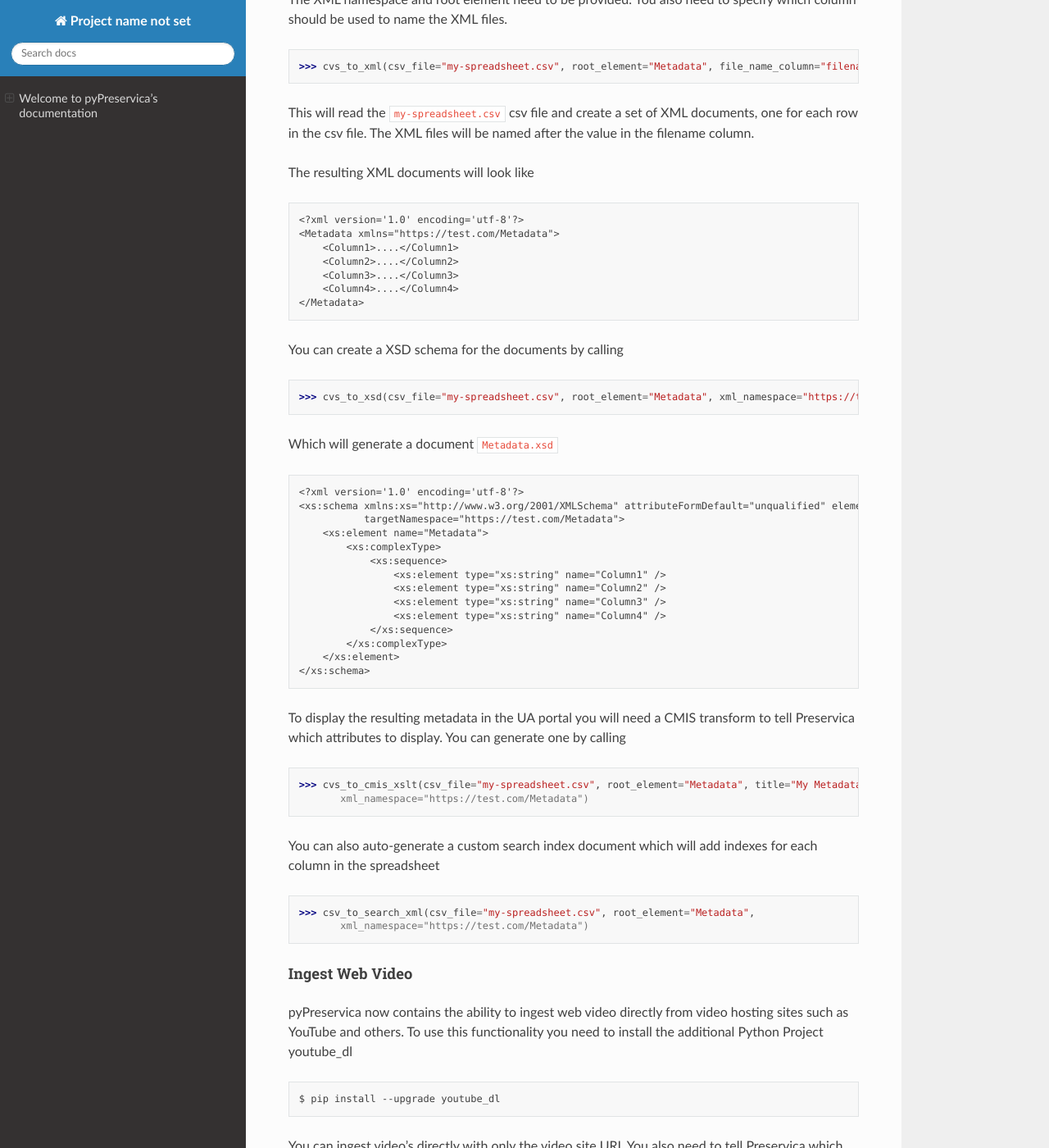
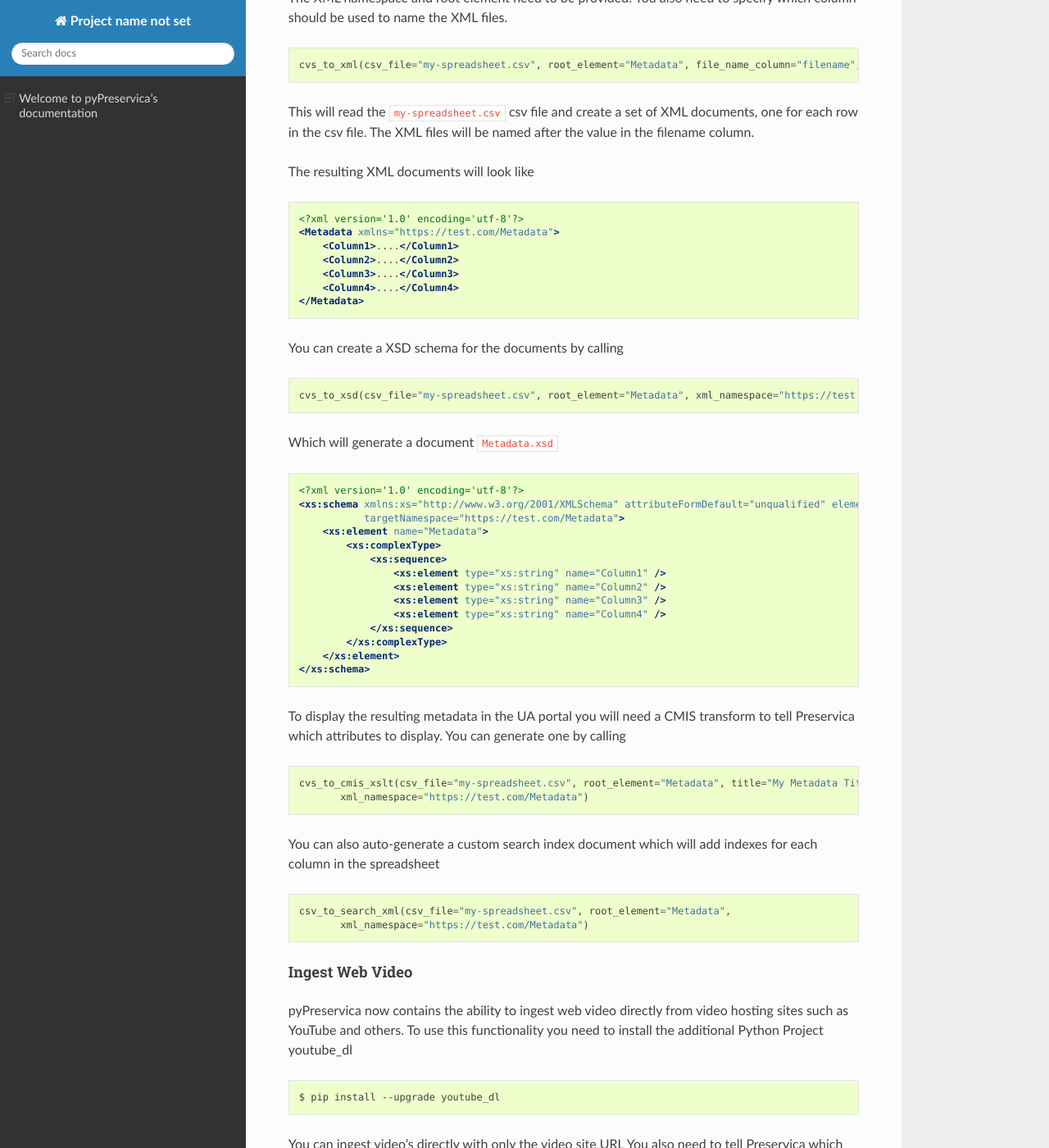
Before and after one commit to carj/pyPreservica, a Sphinx documentation site: the page built from docs/index.rst, in a window 1280 px wide and 1400 px high, scrolled down 30863 px. Shown: the whole window at 82% size. Built offline with Sphinx 7.4.7 and the Read the Docs theme 2.0.0, drawn with Linux system fonts in a browser that asks for light colours; some of the changed text lies outside the part shown.

Commit message:
doc file code block changes

```diff
--- a/docs/conf.py
+++ b/docs/conf.py
@@ -12,4 +12,4 @@ extensions = [
 
 html_theme = "sphinx_rtd_theme"
 
-pygments_style = 'default'
+pygments_style = 'sphinx'
--- a/docs/index.rst
+++ b/docs/index.rst
@@ -978,7 +978,7 @@ List actions performed against this entity
 Events Across Entities
 ^^^^^^^^^^^^^^^^^^^^^^^^^^^
 
-List actions performed against all entities within the repository. The event is a dict() object containing
+List actions performed against all entities within the repository. The event is a ``dict()`` object containing
 the event attributes
 
 .. code-block:: python
@@ -986,16 +986,13 @@ the event attributes
     for event in client.all_events():
         print(event)
 
-
-
-
 Add or remove asset and folder icons
 ^^^^^^^^^^^^^^^^^^^^^^^^^^^^^^^^^^^^^^^^
 
 You can now add and remove icons on assets and folders using the API. The icons will be displayed in the Explorer and
 Universal Access interfaces.
-.. code-block:: python
-
+
+.. code-block:: python
 
     folder = client.folder("edf403d0-04af-46b0-ab21-e7a620bfdedf")
     client.add_thumbnail(folder, "../my-icon.png")
@@ -1038,30 +1035,38 @@ Preservica now supports replacing individual Content Objects within an Asset. Th
 a large digitised object such as book and you subsequently discover that a page has been digitised incorrectly.
 You would like to replace a single page (Content Object) without having to delete and re-ingest the complete Asset.
 
-The non-blocking (asynchronous) API call will replace the last active Generation of the Content Object ::
-
-    >>> content_object = client.content_object('0f2997f7-728c-4e55-9f92-381ed1260d70')
-    >>> file = "C:/book/page421.tiff"
-    >>> pid = client.replace_generation_async(content_object, file)
-
-This will return a process id which can be used to monitor the replacement workflow using ::
-
-    >>> status = client.get_async_progress(pid)
+The non-blocking (asynchronous) API call will replace the last active Generation of the Content Object
+
+.. code-block:: python
+
+    content_object = client.content_object('0f2997f7-728c-4e55-9f92-381ed1260d70')
+    file = "C:/book/page421.tiff"
+    pid = client.replace_generation_async(content_object, file)
+
+This will return a process id which can be used to monitor the replacement workflow using
+
+.. code-block:: python
+
+    status = client.get_async_progress(pid)
 
 By default the API will generate a new fixity value on the client using the same fixity algorithm as the original Generation you are replacing.
 If you want to use a different fixity algorithm or you want to use a pre-calculated or existing fixity value you can specify the
-algorithm and value. ::
-
-    >>> content_object = client.content_object('0f2997f7-728c-4e55-9f92-381ed1260d70')
-    >>> file = "C:/book/page421.tiff"
-    >>> pid = client.replace_generation_async(content_object, file, fixity_algorithm='SHA1', fixity_value='2fd4e1c67a2d28fced849ee1bb76e7391b93eb12')
+algorithm and value.
+
+.. code-block:: python
+
+    content_object = client.content_object('0f2997f7-728c-4e55-9f92-381ed1260d70')
+    file = "C:/book/page421.tiff"
+    pid = client.replace_generation_async(content_object, file, fixity_algorithm='SHA1', fixity_value='2fd4e1c67a2d28fced849ee1bb76e7391b93eb12')
 
 There is also an synchronous or blocking version which will wait for the replace workflow to complete before returning
-back to the caller. ::
-
-    >>> content_object = client.content_object('0f2997f7-728c-4e55-9f92-381ed1260d70')
-    >>> file = "C:/book/page421.tiff"
-    >>> workflow_status = client.replace_generation_sync(content_object, file)
+back to the caller.
+
+.. code-block:: python
+
+    content_object = client.content_object('0f2997f7-728c-4e55-9f92-381ed1260d70')
+    file = "C:/book/page421.tiff"
+    workflow_status = client.replace_generation_sync(content_object, file)
 
 
 Export OPEX Package
@@ -1071,20 +1076,24 @@ pyPreservica allows clients to request a full package export from the system by
 this will start an export workflow and download the resulting dissemination package when the export workflow has completed.
 
 The resulting package will be a zipped OPEX formatted package containing the digital content and metadata.
-The ``export_opex`` API is a blocking call which will wait for the export workflow to complete before downloading the package. ::
-
-    >>> folder = client.folder('0f2997f7-728c-4e55-9f92-381ed1260d70')
-    >>> opex_zip = client.export_opex(folder)
+The ``export_opex`` API is a blocking call which will wait for the export workflow to complete before downloading the package.
+
+.. code-block:: python
+
+    folder = client.folder('0f2997f7-728c-4e55-9f92-381ed1260d70')
+    opex_zip = client.export_opex(folder)
 
 The output is the name of the downloaded zip file in the current working directory.
 
 By default the OPEX package includes metadata, digital content with the latest active generations
 and the parent hierarchy.
 
-The API can be called on either a folder or a single asset.  ::
-
-    >>> asset = client.asset('1f2129f7-728c-4e55-9f92-381ed1260d70')
-    >>> opex_zip = client.export_opex(asset)
+The API can be called on either a folder or a single asset.
+
+.. code-block:: python
+
+    asset = client.asset('1f2129f7-728c-4e55-9f92-381ed1260d70')
+    opex_zip = client.export_opex(asset)
 
 The call also takes the following optional arguments
 
@@ -1093,14 +1102,12 @@ The call also takes the following optional arguments
 * ``IncludedGenerations``       "LatestActive" or "AllActive" or "All"
 * ``IncludeParentHierarchy``    "true" or "false"
 
-e.g.    ::
-
-
-    >>> folder = client.folder('0f2997f7-728c-4e55-9f92-381ed1260d70')
-    >>> opex_zip = client.export_opex(folder, IncludeContent="Content", IncludeMetadata="MetadataWithEvents")
-
-
-
+e.g.
+
+.. code-block:: python
+
+    folder = client.folder('0f2997f7-728c-4e55-9f92-381ed1260d70')
+    opex_zip = client.export_opex(folder, IncludeContent="Content", IncludeMetadata="MetadataWithEvents")
 
 
 Content API
@@ -1113,84 +1120,104 @@ https://us.preservica.com/api/content/documentation.html
 The content API is a readonly interface which returns json documents rather than XML and which has some duplication
 with the entity API, but it does contain search capabilities.
 
-The content API client is created using ::
-
-    >>> from pyPreservica import *
-    >>> client = ContentAPI()
+The content API client is created using
+
+.. code-block:: python
+
+    from pyPreservica import *
+    client = ContentAPI()
 
 
 object-details
 ^^^^^^^^^^^^^^^^^
 
-Get the details for a Asset or Folder as a raw json document::
-
-    >>> client = ContentAPI()
-    >>> client.object_details("IO", "uuid")
-    >>> client.object_details("SO", "uuid")
+Get the details for a Asset or Folder as a raw json document
+
+.. code-block:: python
+
+    client = ContentAPI()
+    client.object_details("IO", "uuid")
+    client.object_details("SO", "uuid")
 
 
 indexed-fields
 ^^^^^^^^^^^^^^^^^
 
 Get a list of all the indexed metadata fields within the solr server. This includes the default
-xip.* fields and any custom indexes which have been created through custom index files. ::
-
-    >>> client = ContentAPI()
-    >>> client.indexed_fields():
+xip.* fields and any custom indexes which have been created through custom index files.
+
+.. code-block:: python
+
+    client = ContentAPI()
+    client.indexed_fields():
 
 Search
 ^^^^^^^^^
 
-Search the repository using a single expression which matches on any indexed field. ::
-
-    >>> client = ContentAPI()
-    >>> client.simple_search_csv()
+Search the repository using a single expression which matches on any indexed field.
+
+.. code-block:: python
+
+    client = ContentAPI()
+    client.simple_search_csv()
 
 Searches for everything and writes the results to a csv file called "search.csv", by default the csv
 columns contain reference, title, description, document_type, parent_ref, security_tag.
 
 You can pass the query term as the first argument (% is the wildcard character) and
-the csv file name as the second argument. ::
-
-    >>> client = ContentAPI()
-    >>> client.simple_search_csv("%", "results.csv")
-
-    >>> client = ContentAPI()
-    >>> client.simple_search_csv("Oxford", "oxford.csv")
-
-    >>> client = ContentAPI()
-    >>> client.simple_search_csv("History of Oxford", "history.csv")
-
-The last argument is an optional list of indexed fields which are the csv file columns. ::
-
-    >>> client = ContentAPI()
-    >>> metadata_fields = ["xip.reference", "xip.title", "xip.description", "xip.document_type", "xip.parent_ref", "xip.security_descriptor"]
-    >>> client.simple_search_csv("%", "results.csv", metadata_fields)
-
-
-or to include everything except the full text index value ::
-
-    >>> client = ContentAPI()
-    >>> everything = list(filter(lambda x: x != "xip.full_text", client.indexed_fields()))
-    >>> client.simple_search_csv("%", "results.csv", everything)
+the csv file name as the second argument.
+
+.. code-block:: python
+
+    client = ContentAPI()
+    client.simple_search_csv("%", "results.csv")
+
+    client = ContentAPI()
+    client.simple_search_csv("Oxford", "oxford.csv")
+
+    client = ContentAPI()
+    client.simple_search_csv("History of Oxford", "history.csv")
+
+The last argument is an optional list of indexed fields which are the csv file columns.
+
+.. code-block:: python
+
+    client = ContentAPI()
+    metadata_fields = ["xip.reference", "xip.title", "xip.description", "xip.document_type", "xip.parent_ref", "xip.security_descriptor"]
+    client.simple_search_csv("%", "results.csv", metadata_fields)
+
+
+or to include everything except the full text index value
+
+.. code-block:: python
+
+    client = ContentAPI()
+    everything = list(filter(lambda x: x != "xip.full_text", client.indexed_fields()))
+    client.simple_search_csv("%", "results.csv", everything)
 
 
 There is an equivalent call which does not write the output to CSV, but returns a list of dictionary objects. This is useful if you want
-to process the results within the script and not generate a report directly. ::
-
-    >>> client = ContentAPI()
-    >>> results = simple_search_list("History of Oxford")
-
-and ::
-
-    >>> client = ContentAPI()
-    >>> metadata_fields = ["xip.reference", "xip.title", "xip.description", "xip.document_type", "xip.parent_ref", "xip.security_descriptor"]
-    >>> results = simple_search_list("History of Oxford", metadata_fields)
-
-
-If you want to do searches with advanced filter terms then the following calls can be used. ::
-
-    >>> client = ContentAPI()
+to process the results within the script and not generate a report directly.
+
+.. code-block:: python
+
+    client = ContentAPI()
+    results = simple_search_list("History of Oxford")
+
+and
+
+.. code-block:: python
+
+    client = ContentAPI()
+    metadata_fields = ["xip.reference", "xip.title", "xip.description", "xip.document_type", "xip.parent_ref", "xip.security_descriptor"]
+    results = simple_search_list("History of Oxford", metadata_fields)
+
+
+If you want to do searches with advanced filter terms then the following calls can be used.
+
+.. code-block:: python
+
+    client = ContentAPI()
 
 
 Upload API
@@ -1210,14 +1237,18 @@ The package can also be a regular zip file containing just folders and files wit
 Uploading Packages
 ^^^^^^^^^^^^^^^^^^^^^
 
-The upload API client is created using ::
-
-    >>> from pyPreservica import *
-    >>> upload = UploadAPI()
-
-Once you have a client you can use it to upload packages.::
-
-    >>> upload.upload_zip_package("my-package.zip")
+The upload API client is created using
+
+.. code-block:: python
+
+    from pyPreservica import *
+    upload = UploadAPI()
+
+Once you have a client you can use it to upload packages.
+
+.. code-block:: python
+
+    upload.upload_zip_package("my-package.zip")
 
 Will upload the local zip file and start an ingest workflow if one is enabled.
 
@@ -1233,12 +1264,14 @@ The zip file can be any of the following:
 
 If the package is a simple zipped folder without a manifest XML then you will want to pass information to the
 ingest to specify which folder the content should be ingested into.
-To specify the parent folder of the ingest pass a folder object as the second argument. ::
-
-    >>> upload = UploadAPI()
-    >>> client = EntityAPI()
-    >>> folder = client.folder("edf403d0-04af-46b0-ab21-e7a620bfdedf")
-    >>> upload.upload_zip_package(path_to_zip_package="my-package.zip", folder=folder)
+To specify the parent folder of the ingest pass a folder object as the second argument.
+
+.. code-block:: python
+
+    upload = UploadAPI()
+    client = EntityAPI()
+    folder = client.folder("edf403d0-04af-46b0-ab21-e7a620bfdedf")
+    upload.upload_zip_package(path_to_zip_package="my-package.zip", folder=folder)
 
 
 Monitoring Upload Progress
@@ -1251,15 +1284,17 @@ pyPreservica executes the class's ``__call__`` method. For each invocation, the
 number of bytes transferred up to that point. This information can be used to implement a progress monitor.
 
 The following Callback setting instructs pyPreservica to create an instance of the UploadProgressCallback class.
-During the upload, the instance's ``__call__`` method will be invoked intermittently.::
-
- >>> from pyPreservica import UploadProgressCallback
- >>> my_callback=UploadProgressCallback("my-package.zip")
- >>> client.upload_zip_package(path_to_zip_package="my-package.zip", folder=folder, callback=my_callback)
+During the upload, the instance's ``__call__`` method will be invoked intermittently.
+
+.. code-block:: python
+
+    from pyPreservica import UploadProgressCallback
+    my_callback=UploadProgressCallback("my-package.zip")
+    client.upload_zip_package(path_to_zip_package="my-package.zip", folder=folder, callback=my_callback)
 
 The default pyPreservica ``UploadProgressCallback`` looks like
 
-.. code:: python
+.. code-block:: python
 
     import os
     import sys
@@ -1287,34 +1322,44 @@ Creating Packages
 The UploadAPI module also contains functions for creating XIPv6 packages directly from content files.
 
 To create a package containing a single preservation Content Object (file) as part of an Asset which will
-be a child of specified folder ::
-
-    >>> package_path = simple_asset_package(preservation_file="my-image.tiff",  parent_folder=folder)
-
-The output is a path to the zip file which can be passed directly to the ``upload_zip_package`` method::
-
-    >>> client.upload_zip_package(path_to_zip_package=package_path)
+be a child of specified folder
+
+.. code-block:: python
+
+    package_path = simple_asset_package(preservation_file="my-image.tiff",  parent_folder=folder)
+
+The output is a path to the zip file which can be passed directly to the ``upload_zip_package`` method
+
+.. code-block:: python
+
+    client.upload_zip_package(path_to_zip_package=package_path)
 
 By default the Asset title and description will be taken from the file name.
 
 If you don't specify an export folder the new package will be created in the system TEMP folder.
 If you want to override this behaviour and explicitly specify the output folder for the package
-use the ``export_folder`` argument ::
-
-    >>> package_path = simple_asset_package(preservation_file="my-image.tiff", parent_folder=folder,
-                                            export_folder="/mnt/export/packages")
-
-
-You can specify the Asset title and description using additional keyword arguments. ::
-
-    >>> package_path = simple_asset_package(preservation_file="my-image.tiff", parent_folder=folder,
-                                            Title="Asset Title", Description="Asset Description")
+use the ``export_folder`` argument
+
+.. code-block:: python
+
+    package_path = simple_asset_package(preservation_file="my-image.tiff", parent_folder=folder,
+                                        export_folder="/mnt/export/packages")
+
+
+You can specify the Asset title and description using additional keyword arguments.
+
+.. code-block:: python
+
+    package_path = simple_asset_package(preservation_file="my-image.tiff", parent_folder=folder,
+                                        Title="Asset Title", Description="Asset Description")
 
 You can also add a second Access content object to the asset. This will create an asset
-with two representations (Preservation & Access) ::
-
-    >>> package_path = simple_asset_package(preservation_file="my-image.tiff", access_file="my-image.jpg"
-                                            parent_folder=folder)
+with two representations (Preservation & Access)
+
+.. code-block:: python
+
+    package_path = simple_asset_package(preservation_file="my-image.tiff", access_file="my-image.jpg"
+                                        parent_folder=folder)
 
 It is possible to configure the asset within the package using the following additional keyword arguments.
 
@@ -1338,11 +1383,13 @@ The package will contain an asset with the following structure.
 .. image:: images/simple_asset_package.png
 
 
-For example to add descriptive metadata and two 3rd party identifiers use the following ::
-
-   >>> metadata = {"http://purl.org/dc/elements/1.1/": "dublin_core.xml"}
-   >>> identifiers = {"DOI": "doi:10.1038/nphys1170", "ISBN": "978-3-16-148410-0"}
-   >>> package_path = simple_asset_package(preservation_file="my-image.tiff", access_file="my-image.jpg"
+For example to add descriptive metadata and two 3rd party identifiers use the following
+
+.. code-block:: python
+
+    metadata = {"http://purl.org/dc/elements/1.1/": "dublin_core.xml"}
+    identifiers = {"DOI": "doi:10.1038/nphys1170", "ISBN": "978-3-16-148410-0"}
+    package_path = simple_asset_package(preservation_file="my-image.tiff", access_file="my-image.jpg"
                                            parent_folder=folder, Asset_Metadata=metadata, Identifiers=identifiers)
 
 
@@ -1354,19 +1401,20 @@ The ``complex_asset_package`` function takes a collection of preservation files
 It creates a single asset package with multiple content objects per Representation.
 
 Use a **list** collection to preserve the ordering of the content objects within the asset. For example the first
-page of a book should be the first item added to the list. ::
-
-
-    >>> preservation_files = list()
-    >>> preservation_files.append("page-1.tiff")
-    >>> preservation_files.append("page-2.tiff")
-    >>> preservation_files.append("page-3.tiff")
-
-    >>> access_files = list()
-    >>> access_files.append("book.pdf")
-
-    >>> package_path = complex_asset_package(preservation_files_list=preservation_files, access_files_list=access_files,
-                                             parent_folder=folder)
+page of a book should be the first item added to the list.
+
+.. code-block:: python
+
+    preservation_files = list()
+    preservation_files.append("page-1.tiff")
+    preservation_files.append("page-2.tiff")
+    preservation_files.append("page-3.tiff")
+
+    access_files = list()
+    access_files.append("book.pdf")
+
+    package_path = complex_asset_package(preservation_files_list=preservation_files, access_files_list=access_files,
+                                         parent_folder=folder)
 
 
 
@@ -1383,20 +1431,24 @@ default callbacks for SHA-1, SHA256 & SHA512
 * ``Sha256FixityCallBack``
 * ``Sha512FixityCallBack``
 
-To use one of the default callbacks::
-
-    >>> package_path = complex_asset_package(preservation_files_list=preservation_files, access_files_list=access_files,
+To use one of the default callbacks
+
+.. code-block:: python
+
+    package_path = complex_asset_package(preservation_files_list=preservation_files, access_files_list=access_files,
                                              parent_folder=folder, Preservation_files_fixity_callback=Sha512FixityCallBack())
 
 If you want to re-use existing externally generated fixity values for performance or integrity reasons then you can create a custom callback.
 The callback takes the filename and the path of the file and should return a tuple containing the algorithm name
-and fixity value ::
-
-    >>> class MyFixityCallback:
-    >>>     def __call__(self, filename, full_path):
-    >>>         ...
-    >>>         ...
-    >>>         return "SHA1", value
+and fixity value
+
+.. code-block:: python
+
+    class MyFixityCallback:
+        def __call__(self, filename, full_path):
+        ...
+        ...
+        return "SHA1", value
 
 
 
@@ -1416,14 +1468,18 @@ CSV to XML works by extracting each row of a spreadsheet and creating a single X
 The spreadsheet columns are the XML attributes.
 
 The XML namespace and root element need to be provided. You also need to specify which column should be used to name the
-XML files. ::
-
-    >>> cvs_to_xml(csv_file="my-spreadsheet.csv", root_element="Metadata", file_name_column="filename", xml_namespace="https://test.com/Metadata")
+XML files.
+
+.. code-block:: python
+
+    cvs_to_xml(csv_file="my-spreadsheet.csv", root_element="Metadata", file_name_column="filename", xml_namespace="https://test.com/Metadata")
 
 This will read the ``my-spreadsheet.csv`` csv file and create a set of XML documents, one for each row in the csv file.
 The XML files will be named after the value in the filename column.
 
-The resulting XML documents will look like ::
+The resulting XML documents will look like
+
+.. code-block:: XML
 
     <?xml version='1.0' encoding='utf-8'?>
     <Metadata xmlns="https://test.com/Metadata">
@@ -1434,11 +1490,15 @@ The resulting XML documents will look like ::
     </Metadata>
 
 
-You can create a XSD schema for the documents by calling ::
-
-    >>> cvs_to_xsd(csv_file="my-spreadsheet.csv", root_element="Metadata", xml_namespace="https://test.com/Metadata")
-
-Which will generate a document ``Metadata.xsd`` ::
+You can create a XSD schema for the documents by calling
+
+.. code-block:: python
+
+    cvs_to_xsd(csv_file="my-spreadsheet.csv", root_element="Metadata", xml_namespace="https://test.com/Metadata")
+
+Which will generate a document ``Metadata.xsd``
+
+.. code-block:: XML
 
     <?xml version='1.0' encoding='utf-8'?>
     <xs:schema xmlns:xs="http://www.w3.org/2001/XMLSchema" attributeFormDefault="unqualified" elementFormDefault="qualified"
@@ -1456,16 +1516,19 @@ Which will generate a document ``Metadata.xsd`` ::
     </xs:schema>
 
 To display the resulting metadata in the UA portal you will need a CMIS transform to tell Preservica which attributes to
-display. You can generate one by calling  ::
-
-    >>> cvs_to_cmis_xslt(csv_file="my-spreadsheet.csv", root_element="Metadata", title="My Metadata Title",
+display. You can generate one by calling
+
+.. code-block:: python
+
+    cvs_to_cmis_xslt(csv_file="my-spreadsheet.csv", root_element="Metadata", title="My Metadata Title",
            xml_namespace="https://test.com/Metadata")
 
-You can also auto-generate a custom search index document which will add indexes for each column in the spreadsheet ::
-
-    >>> csv_to_search_xml(csv_file="my-spreadsheet.csv", root_element="Metadata",
+You can also auto-generate a custom search index document which will add indexes for each column in the spreadsheet
+
+.. code-block:: python
+
+    csv_to_search_xml(csv_file="my-spreadsheet.csv", root_element="Metadata",
            xml_namespace="https://test.com/Metadata")
-
 
 
 Ingest Web Video
```
